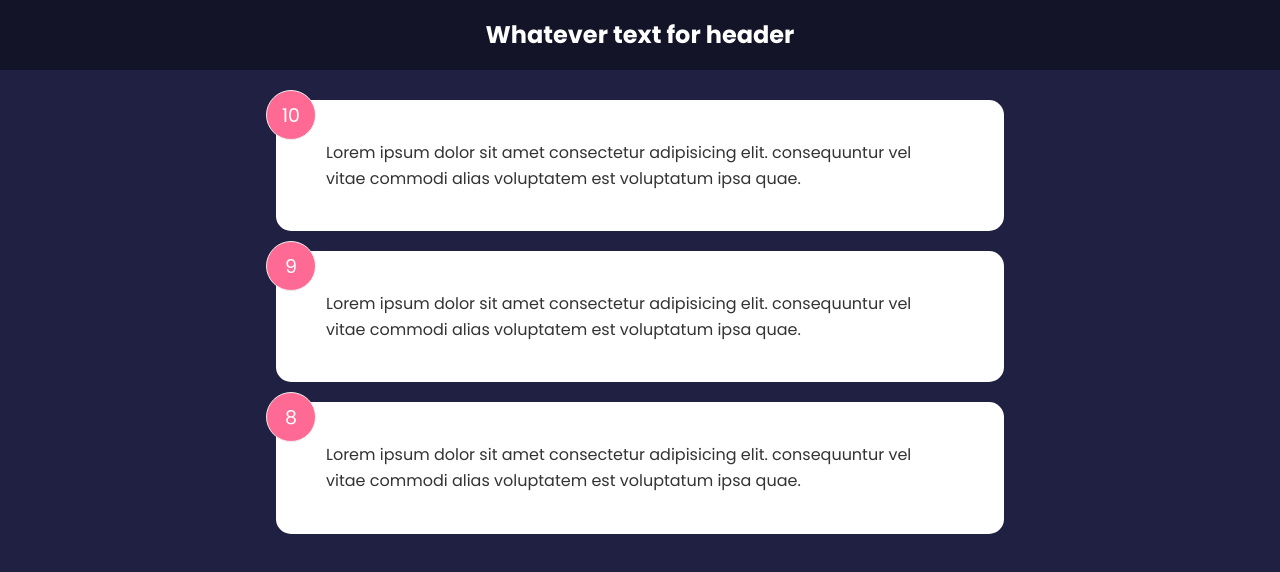
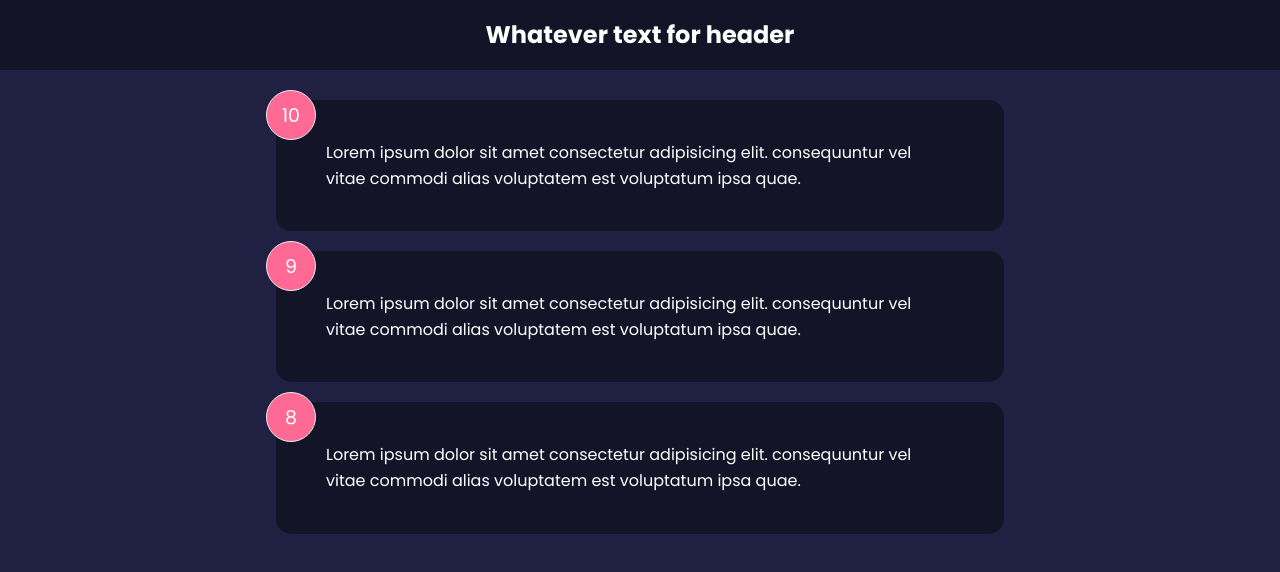
Before and after one commit to charisearter/feedback-app, a React (Create React App) app: page / in a window 1280 px wide. Shown: the top 572 px of the page. Built offline with nearby package versions, Linux system fonts and the light colour scheme.

Commit message:
finished adding proptypes

```diff
--- a/src/components/FeedbackItem.jsx
+++ b/src/components/FeedbackItem.jsx
@@ -1,4 +1,6 @@
+import PropTypes from 'prop-types'
 import Card from './shared/Card';
+
 function FeedbackItem({ item: { rating, text } }) {
 	return (
 		<Card>
@@ -8,4 +10,8 @@
 	);
 }
 
+FeedbackItem.propTypes = {
+  item: PropTypes.object.isRequired
+}
+
 export default FeedbackItem;
--- a/src/components/shared/Card.jsx
+++ b/src/components/shared/Card.jsx
@@ -1,7 +1,16 @@
-import React from 'react';
+import PropTypes from 'prop-types';
 
-function Card({ children }) {
-	return <div className='card'>{children}</div>;
+function Card({ children, reverse }) {
+	return <div className={`card ${reverse && 'reverse'} `}>{children}</div>;
 }
 
+Card.defaultProps = {
+	reverse: true,
+};
+
+Card.propTypes = {
+	children: PropTypes.node.isRequired,
+	reverse: PropTypes.bool,
+};
+
 export default Card;
```
Also changed, not shown: src/components/FeedbackList.jsx (+13 -2 lines).
